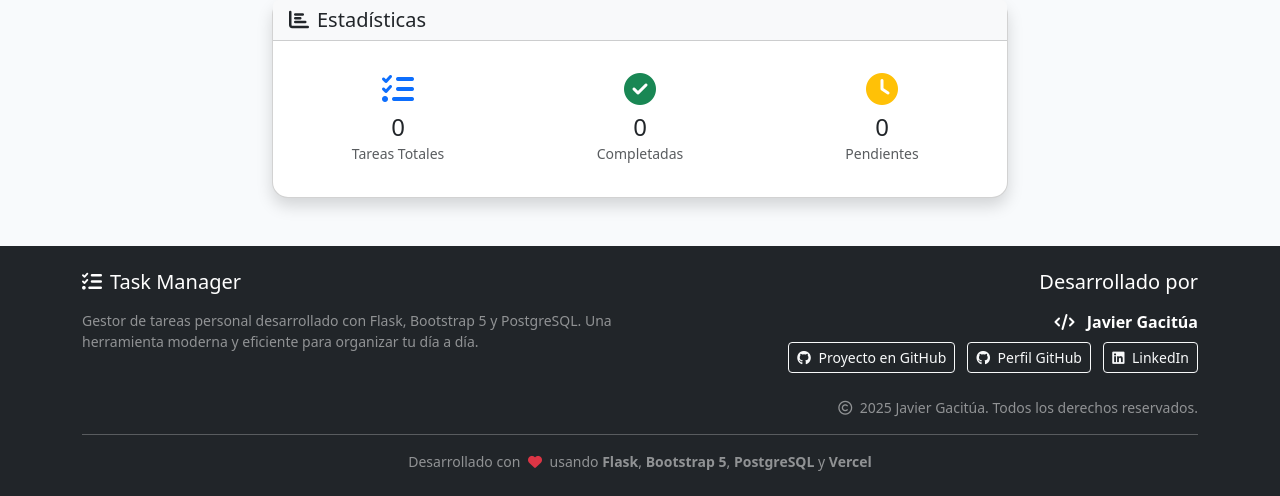
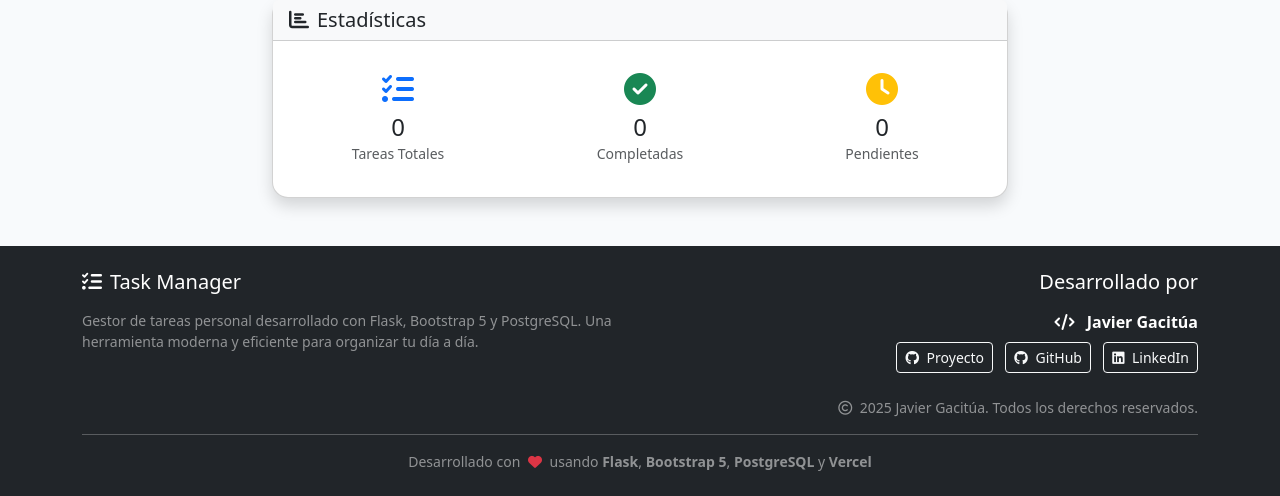
Before and after one commit to javierX888/Portfolio, a Flask app: page /auth/profile in a window 1280 px wide. Shown: the part 916-1412 px from the top of the page. Run offline with Flask 3, Linux system fonts and the light colour scheme; the visitor is signed in with stand-in values (Sample User, id 1); data that the repository does not hold is empty; some libraries are stand-ins or nearby versions.

Commit message:
fix: Correct LinkedIn URL with proper accent

```diff
--- a/task-manager/src/templates/base.html
+++ b/task-manager/src/templates/base.html
@@ -111,15 +111,15 @@
                         <strong>Javier Gacitúa</strong>
                     </p>
                     <div class="mb-3">
-                        <a href="https://github.com/javierX888/Portfolio" target="_blank" rel="noopener noreferrer" class="btn btn-outline-light btn-sm me-2 mb-2">
+                        <a href="https://github.com/javierX888/Portfolio" target="_blank" rel="noopener noreferrer" class="btn btn-outline-light btn-sm mb-2 me-2">
                             <i class="fab fa-github me-1"></i>
-                            Proyecto en GitHub
+                            Proyecto
                         </a>
-                        <a href="https://github.com/javierX888" target="_blank" rel="noopener noreferrer" class="btn btn-outline-light btn-sm me-2 mb-2">
+                        <a href="https://github.com/javierX888" target="_blank" rel="noopener noreferrer" class="btn btn-outline-light btn-sm mb-2 me-2">
                             <i class="fab fa-github me-1"></i>
-                            Perfil GitHub
+                            GitHub
                         </a>
-                        <a href="https://www.linkedin.com/in/javier-gacitua" target="_blank" rel="noopener noreferrer" class="btn btn-outline-light btn-sm mb-2">
+                        <a href="https://www.linkedin.com/in/javier-gacit%C3%BAa" target="_blank" rel="noopener noreferrer" class="btn btn-outline-light btn-sm mb-2">
                             <i class="fab fa-linkedin me-1"></i>
                             LinkedIn
                         </a>
```
Also changed, not shown: task-manager/README.md.
